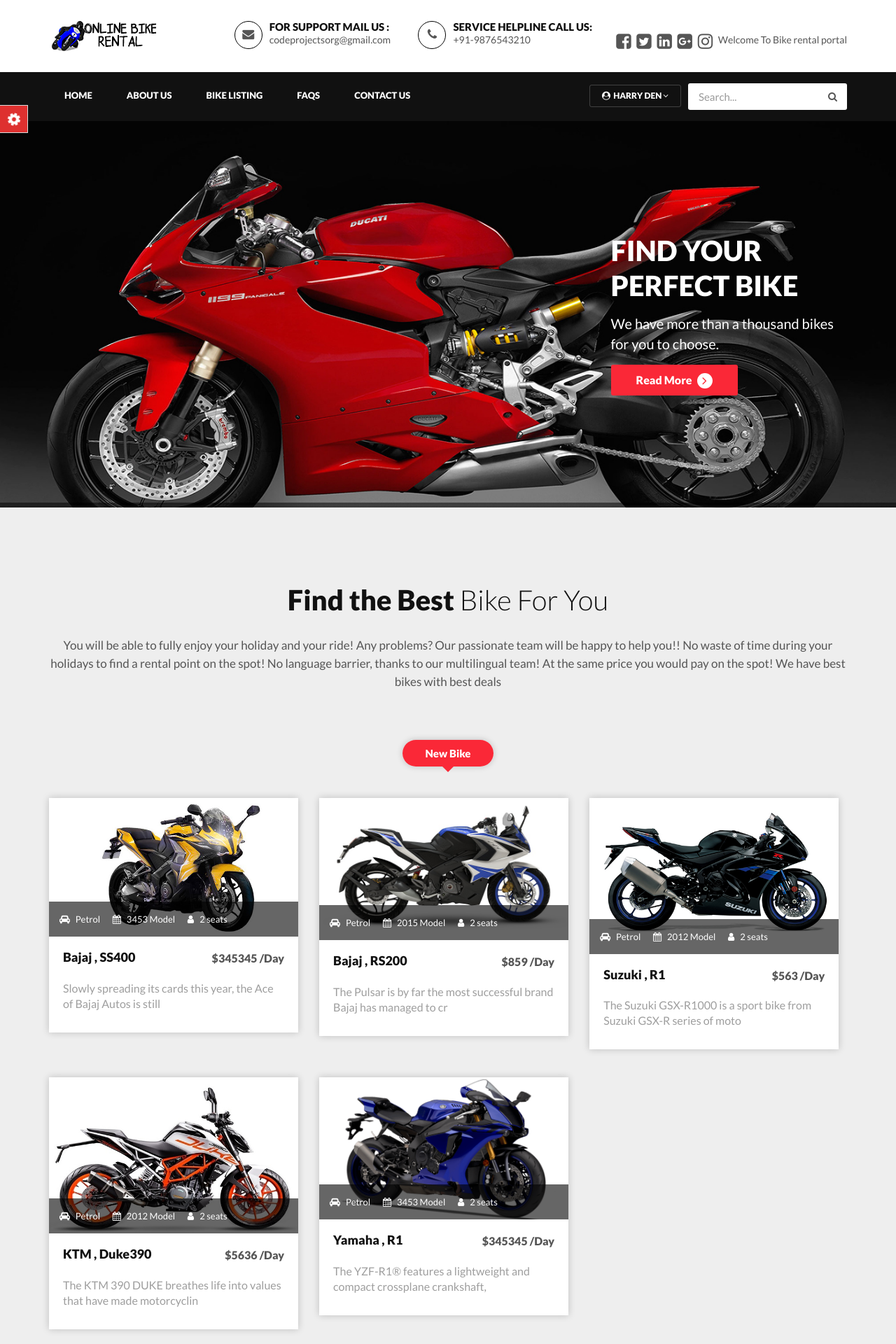
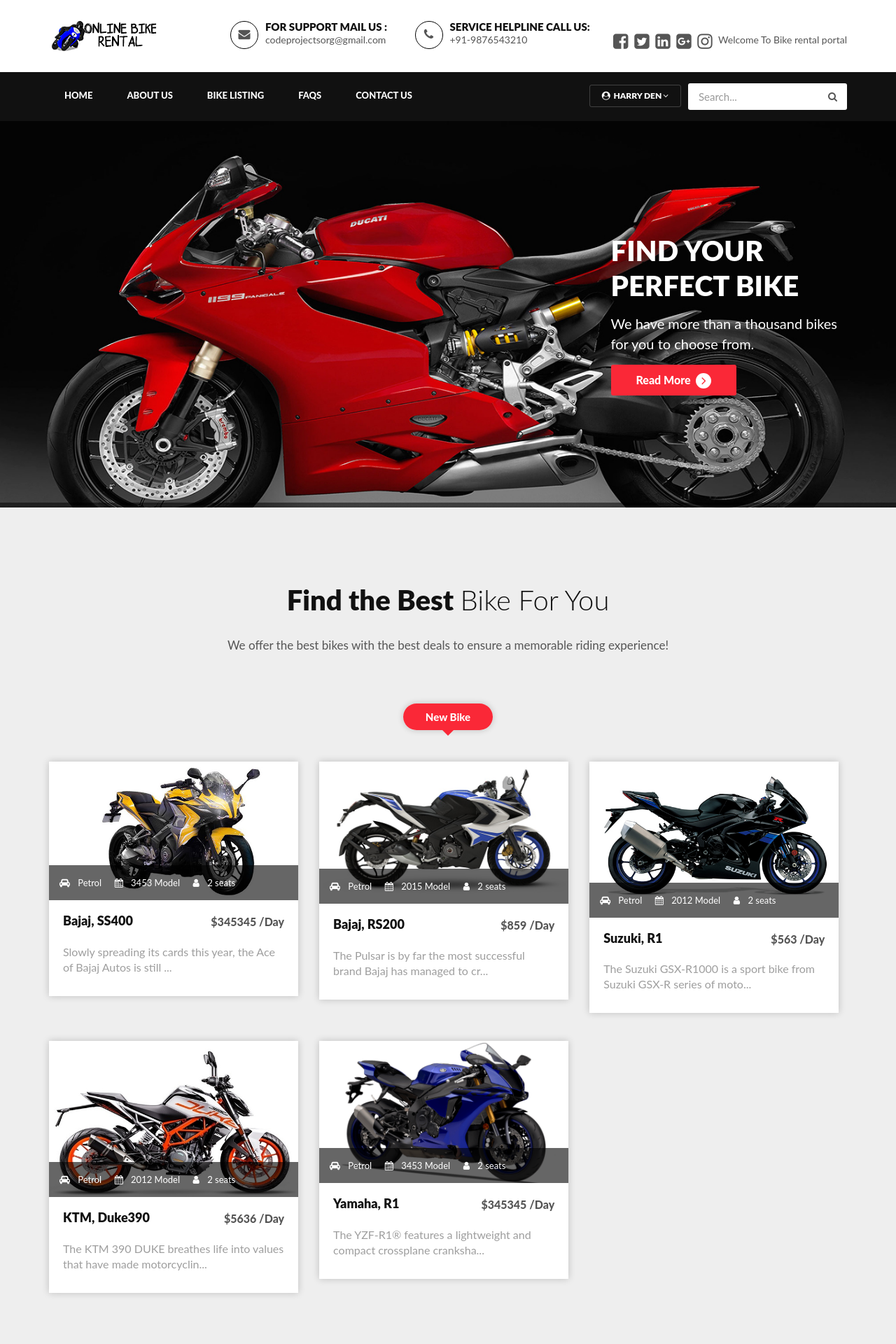
Before and after one commit to McRyan1999/bikerental, a PHP site: page / in a window 1280 px wide. Shown: the top 1920 px of the page at 70% size. Run offline with PHP 8.4, Linux system fonts and the light colour scheme; a user stored in the database is signed in; data comes from the database, SQL or seed files in the repository.

Commit message:
Update index.php

```diff
--- a/index.php
+++ b/index.php
@@ -2,246 +2,191 @@
 session_start();
 include('includes/config.php');
 error_reporting(0);
-
 ?>
 
 <!DOCTYPE HTML>
 <html lang="en">
 <head>
-<meta http-equiv="Content-Type" content="text/html; charset=utf-8">
-<meta http-equiv="X-UA-Compatible" content="IE=edge">
-<meta name="viewport" content="width=device-width,initial-scale=1">
-<meta name="keywords" content="">
-<meta name="description" content="">
+<meta charset="utf-8">
+<meta name="viewport" content="width=device-width, initial-scale=1">
 <title>Bike Rental Portal</title>
-<!--Bootstrap -->
-<link rel="stylesheet" href="assets/css/bootstrap.min.css" type="text/css">
-<link rel="stylesheet" href="assets/css/styles.css" type="text/css">
-<link rel="stylesheet" href="assets/css/owl.carousel.css" type="text/css">
-<link rel="stylesheet" href="assets/css/owl.transitions.css" type="text/css">
+
+<!-- Stylesheets -->
+<link rel="stylesheet" href="assets/css/bootstrap.min.css">
+<link rel="stylesheet" href="assets/css/styles.css">
+<link rel="stylesheet" href="assets/css/owl.carousel.css">
+<link rel="stylesheet" href="assets/css/owl.transitions.css">
 <link href="assets/css/slick.css" rel="stylesheet">
 <link href="assets/css/bootstrap-slider.min.css" rel="stylesheet">
 <link href="assets/css/font-awesome.min.css" rel="stylesheet">
-		<link rel="stylesheet" id="switcher-css" type="text/css" href="assets/switcher/css/switcher.css" media="all" />
-		<link rel="alternate stylesheet" type="text/css" href="assets/switcher/css/red.css" title="red" media="all" data-default-color="true" />
-		<link rel="alternate stylesheet" type="text/css" href="assets/switcher/css/orange.css" title="orange" media="all" />
-		<link rel="alternate stylesheet" type="text/css" href="assets/switcher/css/blue.css" title="blue" media="all" />
-		<link rel="alternate stylesheet" type="text/css" href="assets/switcher/css/pink.css" title="pink" media="all" />
-		<link rel="alternate stylesheet" type="text/css" href="assets/switcher/css/green.css" title="green" media="all" />
-		<link rel="alternate stylesheet" type="text/css" href="assets/switcher/css/purple.css" title="purple" media="all" />
-<link rel="apple-touch-icon-precomposed" sizes="144x144" href="assets/images/favicon-icon/apple-touch-icon-144-precomposed.png">
-<link rel="apple-touch-icon-precomposed" sizes="114x114" href="assets/images/favicon-icon/apple-touch-icon-114-precomposed.html">
-<link rel="apple-touch-icon-precomposed" sizes="72x72" href="assets/images/favicon-icon/apple-touch-icon-72-precomposed.png">
-<link rel="apple-touch-icon-precomposed" href="assets/images/favicon-icon/apple-touch-icon-57-precomposed.png">
-<link rel="shortcut icon" href="assets/images/favicon-icon/24x24.png">
-<link href="https://fonts.googleapis.com/css?family=Lato:300,400,700,900" rel="stylesheet">
 </head>
+
 <body>
 
-<!-- Start Switcher -->
-<?php include('includes/colorswitcher.php');?>
-<!-- /Switcher -->
+<!-- Header -->
+<?php include('includes/header.php'); ?>
 
-<!--Header-->
-<?php include('includes/header.php');?>
-<!-- /Header -->
-
-<!-- Banners -->
+<!-- Banner Section -->
 <section id="banner" class="banner-section">
   <div class="container">
     <div class="div_zindex">
       <div class="row">
         <div class="col-md-5 col-md-push-7">
           <div class="banner_content">
-            <h1>Find Your Perfect bike</h1>
-            <p>We have more than a thousand bikes for you to choose. </p>
-            <a href="#" class="btn">Read More <span class="angle_arrow"><i class="fa fa-angle-right" aria-hidden="true"></i></span></a> </div>
+            <h1>Find Your Perfect Bike</h1>
+            <p>We have more than a thousand bikes for you to choose from.</p>
+            <a href="#" class="btn">Read More <span class="angle_arrow"><i class="fa fa-angle-right"></i></span></a>
+          </div>
         </div>
       </div>
     </div>
   </div>
 </section>
-<!-- /Banners -->
 
-
-<!-- Resent Cat-->
+<!-- Recent Bikes Section -->
 <section class="section-padding gray-bg">
   <div class="container">
     <div class="section-header text-center">
       <h2>Find the Best <span>Bike For You</span></h2>
-      <p>You will be able to fully enjoy your holiday and your ride! Any problems? Our passionate team will be happy to help you!! No waste of time during your holidays to find a rental point on the spot! No language barrier, thanks to our multilingual team! At the same price you would pay on the spot! We have best bikes with best deals</p>
+      <p>We offer the best bikes with the best deals to ensure a memorable riding experience!</p>
     </div>
+
     <div class="row">
-
-      <!-- Nav tabs -->
       <div class="recent-tab">
         <ul class="nav nav-tabs" role="tablist">
-          <li role="presentation" class="active"><a href="#resentnewcar" role="tab" data-toggle="tab">New Bike</a></li>
+          <li role="presentation" class="active">
+            <a href="#resentnewcar" role="tab" data-toggle="tab">New Bike</a>
+          </li>
         </ul>
       </div>
-      <!-- Recently Listed New Cars -->
+
+      <!-- Display Recent Bikes -->
       <div class="tab-content">
         <div role="tabpanel" class="tab-pane active" id="resentnewcar">
+          <?php
+          $sql = "SELECT tblvehicles.VehiclesTitle, tblbrands.BrandName, tblvehicles.PricePerDay, tblvehicles.FuelType,
+                  tblvehicles.ModelYear, tblvehicles.id, tblvehicles.SeatingCapacity, tblvehicles.VehiclesOverview,
+                  tblvehicles.Vimage1
+                  FROM tblvehicles
+                  JOIN tblbrands ON tblbrands.id = tblvehicles.VehiclesBrand";
+          $query = $dbh->prepare($sql);
+          $query->execute();
+          $results = $query->fetchAll(PDO::FETCH_OBJ);
 
-<?php $sql = "SELECT tblvehicles.VehiclesTitle,tblbrands.BrandName,tblvehicles.PricePerDay,tblvehicles.FuelType,tblvehicles.ModelYear,tblvehicles.id,tblvehicles.SeatingCapacity,tblvehicles.VehiclesOverview,tblvehicles.Vimage1 from tblvehicles join tblbrands on tblbrands.id=tblvehicles.VehiclesBrand";
-$query = $dbh -> prepare($sql);
-$query->execute();
-$results=$query->fetchAll(PDO::FETCH_OBJ);
-$cnt=1;
-if($query->rowCount() > 0)
-{
-foreach($results as $result)
-{
-?>
-
+          if ($query->rowCount() > 0) {
+            foreach ($results as $result) { ?>
               <div class="col-list-3">
                 <div class="recent-car-list">
-<div class="car-info-box"> <a href="vehical-details.php?vhid=<?php echo htmlentities($result->id);?>"><img src="admin/img/vehicleimages/<?php echo htmlentities($result->Vimage1);?>" class="img-responsive" alt="image"></a>
+                  <div class="car-info-box">
+                    <a href="vehical-details.php?vhid=<?php echo htmlentities($result->id); ?>">
+                      <img src="admin/img/vehicleimages/<?php echo htmlentities($result->Vimage1); ?>" class="img-responsive" alt="image">
+                    </a>
                     <ul>
-<li><i class="fa fa-car" aria-hidden="true"></i><?php echo htmlentities($result->FuelType);?></li>
-<li><i class="fa fa-calendar" aria-hidden="true"></i><?php echo htmlentities($result->ModelYear);?> Model</li>
-<li><i class="fa fa-user" aria-hidden="true"></i><?php echo htmlentities($result->SeatingCapacity);?> seats</li>
+                      <li><i class="fa fa-car"></i> <?php echo htmlentities($result->FuelType); ?></li>
+                      <li><i class="fa fa-calendar"></i> <?php echo htmlentities($result->ModelYear); ?> Model</li>
+                      <li><i class="fa fa-user"></i> <?php echo htmlentities($result->SeatingCapacity); ?> seats</li>
                     </ul>
                   </div>
                   <div class="car-title-m">
-<h6><a href="vehical-details.php?vhid=<?php echo htmlentities($result->id);?>"><?php echo htmlentities($result->BrandName);?> , <?php echo htmlentities($result->VehiclesTitle);?></a></h6>
-<span class="price">$<?php echo htmlentities($result->PricePerDay);?> /Day</span>
+                    <h6>
+                      <a href="vehical-details.php?vhid=<?php echo htmlentities($result->id); ?>">
+                        <?php echo htmlentities($result->BrandName); ?>, <?php echo htmlentities($result->VehiclesTitle); ?>
+                      </a>
+                    </h6>
+                    <span class="price">$<?php echo htmlentities($result->PricePerDay); ?> /Day</span>
                   </div>
                   <div class="inventory_info_m">
-<p><?php echo substr($result->VehiclesOverview,0,70);?></p>
+                    <p><?php echo substr(htmlentities($result->VehiclesOverview), 0, 70); ?>...</p>
                   </div>
                 </div>
               </div>
-<?php }}?>
-
+            <?php }
+          } else {
+            echo "<p class='text-center'>No bikes available at the moment.</p>";
+          }
+          ?>
+        </div>
       </div>
     </div>
   </div>
 </section>
-<!-- /Resent Cat -->
 
-<!-- Fun Facts-->
+<!-- Fun Facts Section -->
 <section class="fun-facts-section">
-  <div class="container div_zindex">
+  <div class="container">
     <div class="row">
-      <div class="col-lg-3 col-xs-6 col-sm-3">
+      <div class="col-lg-3 col-xs-6">
         <div class="fun-facts-m">
-          <div class="cell">
-            <h2><i class="fa fa-calendar" aria-hidden="true"></i>40+</h2>
+          <h2><i class="fa fa-calendar"></i> 40+</h2>
           <p>Years In Business</p>
         </div>
       </div>
-      </div>
-      <div class="col-lg-3 col-xs-6 col-sm-3">
+      <div class="col-lg-3 col-xs-6">
         <div class="fun-facts-m">
-          <div class="cell">
-            <h2><i class="fa fa-motorcycle " aria-hidden="true"></i>1000+</h2>
+          <h2><i class="fa fa-motorcycle"></i> 1000+</h2>
           <p>New Bikes For Sale</p>
         </div>
       </div>
-      </div>
-      <div class="col-lg-3 col-xs-6 col-sm-3">
+      <div class="col-lg-3 col-xs-6">
         <div class="fun-facts-m">
-          <div class="cell">
-            <h2><i class="fa fa-motorcycle " aria-hidden="true"></i>999+</h2>
+          <h2><i class="fa fa-motorcycle"></i> 999+</h2>
           <p>Used Bikes For Sale</p>
         </div>
       </div>
-      </div>
-      <div class="col-lg-3 col-xs-6 col-sm-3">
+      <div class="col-lg-3 col-xs-6">
         <div class="fun-facts-m">
-          <div class="cell">
-            <h2><i class="fa fa-user-circle-o" aria-hidden="true"></i>850+</h2>
+          <h2><i class="fa fa-user-circle-o"></i> 850+</h2>
           <p>Satisfied Customers</p>
         </div>
       </div>
     </div>
   </div>
-  </div>
-  <!-- Dark Overlay-->
-  <div class="dark-overlay"></div>
 </section>
-<!-- /Fun Facts-->
 
-
-<!--Testimonial -->
-<section class="section-padding testimonial-section parallex-bg">
-  <div class="container div_zindex">
+<!-- Testimonials -->
+<section class="section-padding testimonial-section">
+  <div class="container">
     <div class="section-header white-text text-center">
       <h2>Our Satisfied <span>Customer's Review</span></h2>
     </div>
     <div class="row">
       <div id="testimonial-slider">
         <?php
-$tid=1;
-$sql = "SELECT tbltestimonial.Testimonial,tblusers.FullName from tbltestimonial join tblusers on tbltestimonial.UserEmail=tblusers.EmailId where tbltestimonial.status=:tid";
-$query = $dbh -> prepare($sql);
-$query->bindParam(':tid',$tid, PDO::PARAM_STR);
+        $sql = "SELECT tbltestimonial.Testimonial, tblusers.FullName
+                FROM tbltestimonial
+                JOIN tblusers ON tbltestimonial.UserEmail = tblusers.EmailId
+                WHERE tbltestimonial.status = 1";
+        $query = $dbh->prepare($sql);
         $query->execute();
-$results=$query->fetchAll(PDO::FETCH_OBJ);
-$cnt=1;
-if($query->rowCount() > 0)
-{
-foreach($results as $result)
-{  ?>
+        $testimonials = $query->fetchAll(PDO::FETCH_OBJ);
 
-
+        if ($query->rowCount() > 0) {
+          foreach ($testimonials as $testimonial) { ?>
             <div class="testimonial-m">
-          <div class="testimonial-img"> <img src="assets/images/cat-profile.png" alt="" /> </div>
+              <div class="testimonial-img">
+                <img src="assets/images/cat-profile.png" alt="Customer">
+              </div>
               <div class="testimonial-content">
-            <div class="testimonial-heading">
-              <h5><?php echo htmlentities($result->FullName);?></h5>
-            <p><?php echo htmlentities($result->Testimonial);?></p>
+                <h5><?php echo htmlentities($testimonial->FullName); ?></h5>
+                <p><?php echo htmlentities($testimonial->Testimonial); ?></p>
+              </div>
+            </div>
+          <?php }
+        } else {
+          echo "<p class='text-center'>No testimonials available.</p>";
+        }
+        ?>
       </div>
     </div>
   </div>
-        <?php }} ?>
+</section>
 
-
-
-      </div>
-    </div>
-  </div>
-  <!-- Dark Overlay-->
-  <div class="dark-overlay"></div>
-</section>
-<!-- /Testimonial-->
-
-
-<!--Footer -->
-<?php include('includes/footer.php');?>
-<!-- /Footer-->
-
-<!--Back to top-->
-<div id="back-top" class="back-top"> <a href="#top"><i class="fa fa-angle-up" aria-hidden="true"></i> </a> </div>
-<!--/Back to top-->
-
-<!--Login-Form -->
-<?php include('includes/login.php');?>
-<!--/Login-Form -->
-
-<!--Register-Form -->
-<?php include('includes/registration.php');?>
-
-<!--/Register-Form -->
-
-<!--Forgot-password-Form -->
-<?php include('includes/forgotpassword.php');?>
-<!--/Forgot-password-Form -->
+<!-- Footer -->
+<?php include('includes/footer.php'); ?>
 
 <!-- Scripts -->
 <script src="assets/js/jquery.min.js"></script>
 <script src="assets/js/bootstrap.min.js"></script>
 <script src="assets/js/interface.js"></script>
-<!--Switcher-->
-<script src="assets/switcher/js/switcher.js"></script>
-<!--bootstrap-slider-JS-->
-<script src="assets/js/bootstrap-slider.min.js"></script>
-<!--Slider-JS-->
-<script src="assets/js/slick.min.js"></script>
-<script src="assets/js/owl.carousel.min.js"></script>
-
 </body>
-
-<!-- Mirrored from themes.webmasterdriver.net/carforyou/demo/index.html by HTTrack Website Copier/3.x [XR&CO'2014], Fri, 16 Jun 2017 07:22:11 GMT -->
 </html>
```
Lines whose indentation alone changed are shown as unchanged.
